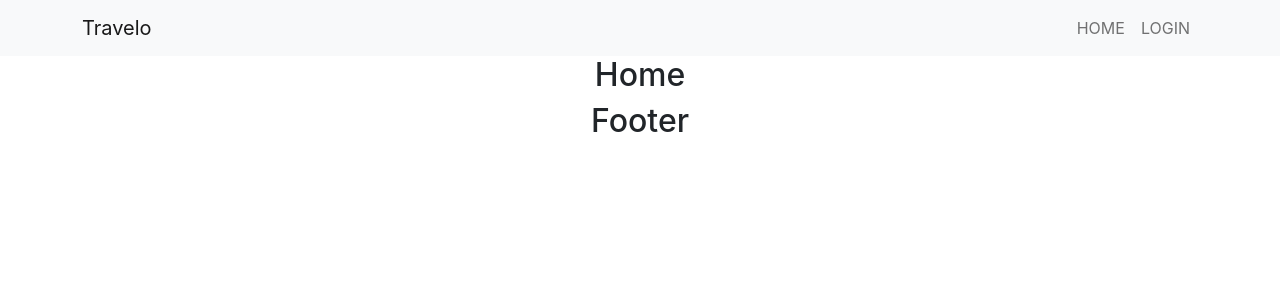
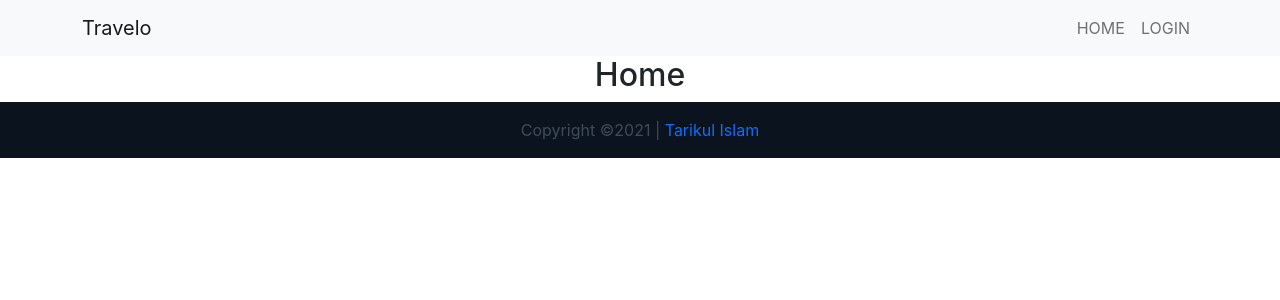
Before and after one commit to tarikul47/tourism-website-client-side-react, a React (Create React App) app: page / in a window 1280 px wide. Shown: the top 300 px of the page. Built offline with nearby package versions, Linux system fonts and the light colour scheme; no server answers.

Commit message:
Footer design fix

```diff
--- a/src/pages/Shared/Footer/Footer.css
+++ b/src/pages/Shared/Footer/Footer.css
@@ -0,0 +1,19 @@
+/* footer */
+.bottom-footer-area {
+    background-color: #0b131e;
+}
+
+p.copywrite-text {
+    margin-bottom: 0px;
+    color: #404b5a;
+}
+
+p.copywrite-text a {
+    text-decoration: none;
+}
+@media only screen and (max-width : 320px) {
+    /* footer */
+    p.copywrite-text {
+        text-align: center;
+    }
+}
--- a/src/pages/Shared/Footer/Footer.js
+++ b/src/pages/Shared/Footer/Footer.js
@@ -1,11 +1,25 @@
-import React from 'react';
+import React from "react";
+import { Link } from "react-router-dom";
+import "./Footer.css";
 
 const Footer = () => {
-    return (
-        <div>
-            <h2>Footer</h2>
+  return (
+    // footer
+    <footer className="bottom-footer-area">
+      <div className="container">
+        <div className="row py-3">
+          <div className="col-lg-6 mx-auto">
+            <p className="copywrite-text">
+              Copyright ©2021 |{" "}
+              <Link to="https://onlytarikul.com" target="_blank">
+                Tarikul Islam
+              </Link>
+            </p>
+          </div>
         </div>
-    );
+      </div>
+    </footer>
+  );
 };
 
 export default Footer;
```
